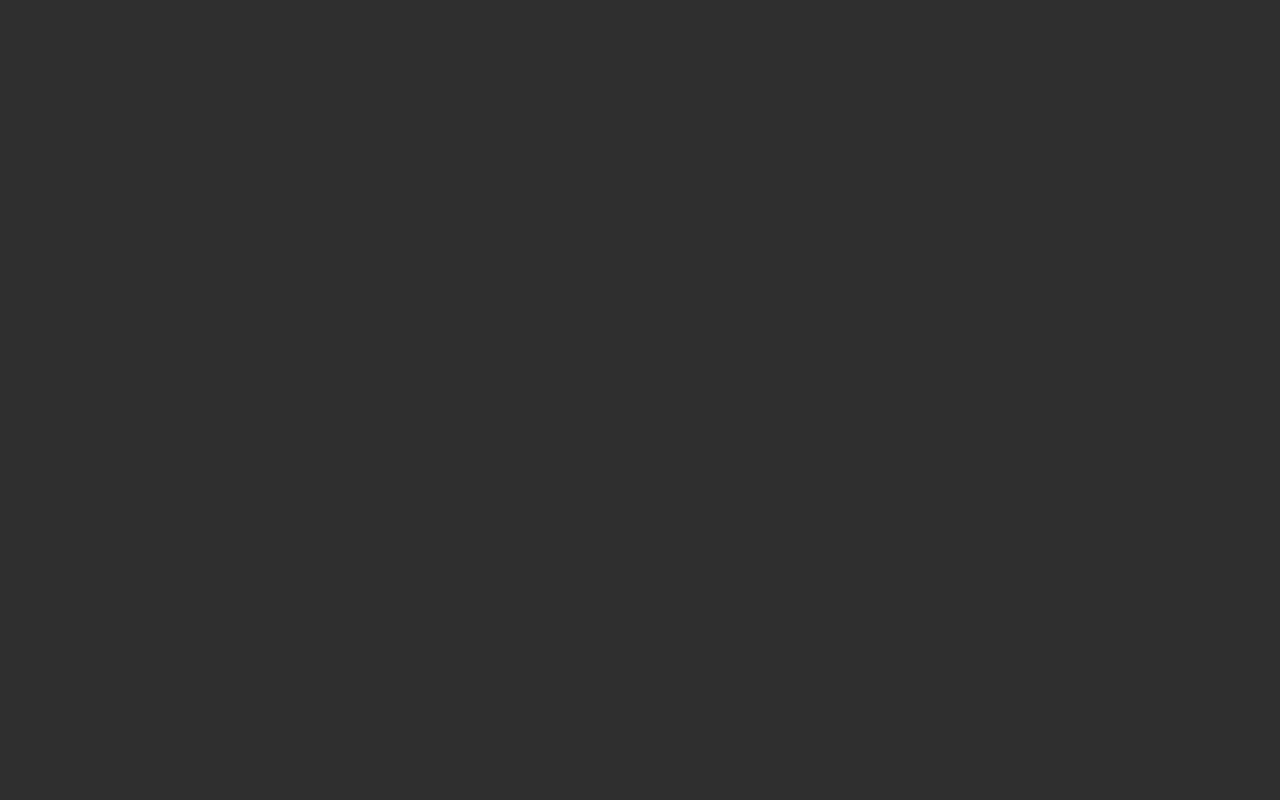
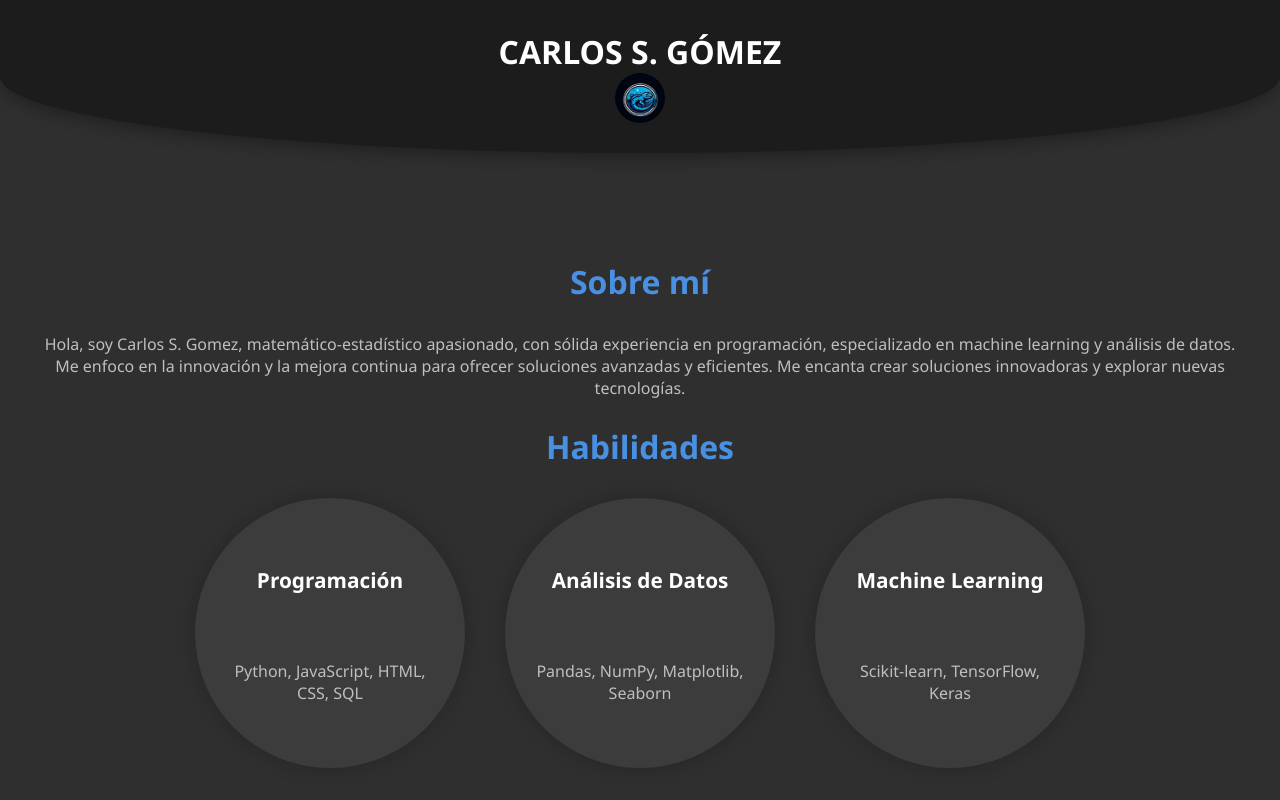
Before and after one commit to csgomezg0/Portafolio_CS, a React (Create React App) app: page / in a window 1280 px wide. Before the commit this address had no page. Shown: the top 800 px of the page. Built offline with nearby package versions, Linux system fonts and the light colour scheme.

Commit message:
modificada ruta en header

```diff
--- a/src/components/header.js
+++ b/src/components/header.js
@@ -8,7 +8,7 @@ const Headerpage = ({ id = "texto26", text }) => {
       <header className="header-container">
           <h1 id={id} className="header-title">{text}</h1>
 
-          <a href="/home" className="header-link">
+          <a href="/" className="header-link">
               <img src={logo} alt="Logo" className="header-logo" />
           </a>
 
--- a/src/index.js
+++ b/src/index.js
@@ -25,7 +25,7 @@ import AnalisisDatos from './pages/AnalisisDatos'; // Importa la nueva página
 ReactDOM.render(
   <Router>
     <Routes>
-      <Route path="/home" element={<App />} />
+      <Route path="/" element={<App />} />
       <Route path="/AnalisisDatos" element={<AnalisisDatos />} />
     </Routes>
   </Router>,
```
Also changed, not shown: 7 other files (tests, documents, lock files or other folders).
